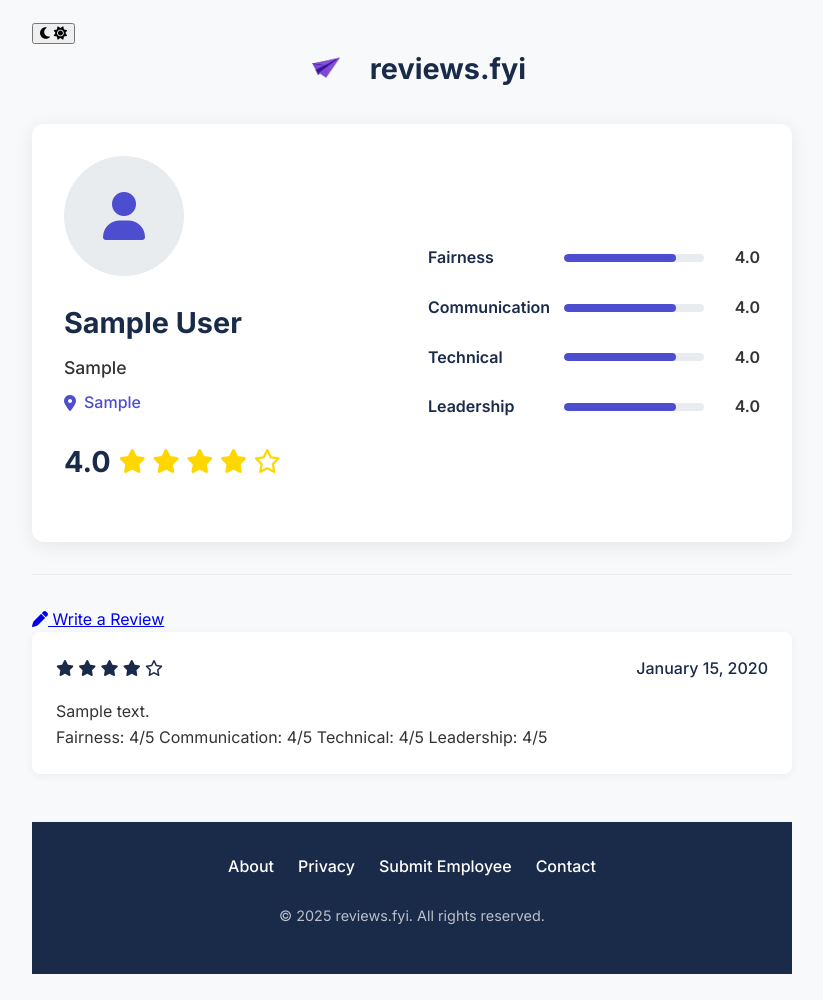
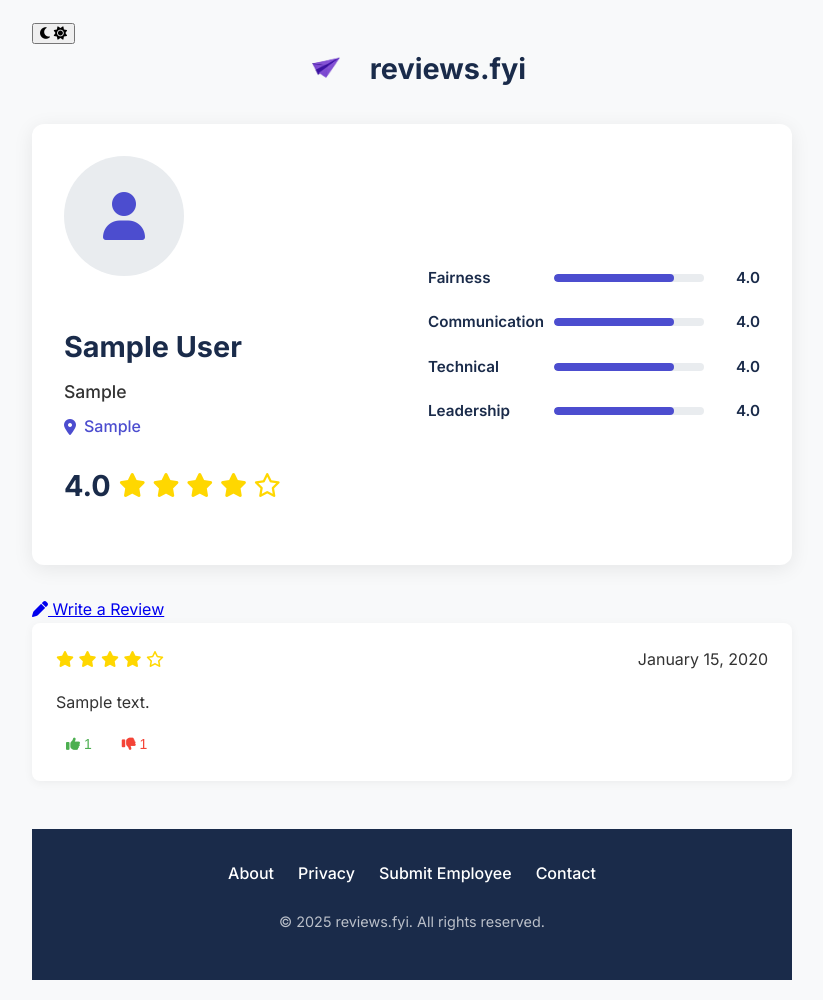
Before and after one commit to mominjafri/reviews.fyi, a Flask app: page /employee/1 in a window 1280 px wide. Shown: the whole page, without its empty margins (228-1051 px from the left). Before the commit the page ends 974 px from the top, so only its background shows below. Run offline with Flask 3, Linux system fonts and the light colour scheme; tables that the repository leaves empty hold one stand-in row (values such as "Sample post"); parts of the project's set-up code (start-up, migrations or seed data) failed here and were passed over.

Commit message:
Employee page working

```diff
--- a/app.py
+++ b/app.py
@@ -78,7 +78,6 @@ def employee(employee_id):
                          employee=employee,
                          reviews=reviews,
                          avg_ratings=avg_ratings)
-
 # Add these imports at the top
 from models import db, Employee, Review
 from sqlalchemy import or_
@@ -161,6 +160,17 @@ def submit_review():
     return redirect(url_for('employee', employee_id=employee.id))
 
 
+@app.route('/vote/<int:review_id>/<vote_type>', methods=['POST'])
+def vote(review_id, vote_type):
+    review = Review.query.get_or_404(review_id)
+    if vote_type == 'up':
+        review.upvotes += 1
+    elif vote_type == 'down':
+        review.downvotes += 1
+    db.session.commit()
+    return redirect(url_for('employee', employee_id=review.employee_id))
+
+
 @app.route("/thank-you")
 def thank_you():
     return render_template("submit.html")
--- a/models.py
+++ b/models.py
@@ -27,3 +27,5 @@ class Review(db.Model):
     leadership_rating = db.Column(db.Integer)
     review_text = db.Column(db.Text, nullable=False)
     created_at = db.Column(db.DateTime, default=datetime.utcnow)
+    upvotes = db.Column(db.Integer, default=0)
+    downvotes = db.Column(db.Integer, default=0)
--- a/static/css/employee-style.css
+++ b/static/css/employee-style.css
@@ -8,6 +8,7 @@
     --text-dark: #333333;
     --star-active: #FFD700;
     --star-inactive: #e9ecef;
+    --card-bg: var(--white);
 }
 
 body {
@@ -61,20 +62,20 @@ h1 {
     box-shadow: 0 4px 20px rgba(0, 0, 0, 0.08);
     display: flex;
     gap: 2rem;
-    align-items: center; /* This ensures both sides are vertically centered */
-    min-height: 300px; /* Gives consistent height for centering */
+    align-items: center;
 }
 
 .employee-left {
     flex: 1;
+    display: flex;
+    flex-direction: column;
 }
 
 .employee-right {
     flex: 1;
     display: flex;
     flex-direction: column;
-    justify-content: center; /* Centers content vertically */
-    height: 100%; /* Takes full height of parent */
+    justify-content: center;
 }
 
 .employee-photo {
@@ -134,33 +135,23 @@ h1 {
     font-size: 1.5rem;
 }
 
-.rating-bars-container {
-    display: flex;
-    flex-direction: column;
-    justify-content: center;
-    height: 100%;
-}
-
 .rating-bars {
     display: flex;
     flex-direction: column;
-    gap: 1.5rem; /* Slightly more spacing */
-    width: 100%;
+    gap: 1.25rem;
 }
 
 .rating-bar {
     display: flex;
     align-items: center;
     gap: 1rem;
-    width: 100%;
 }
 
-
-
 .rating-label {
-    width: 120px;
+    width: 110px;
     font-weight: 600;
     color: var(--dark-blue);
+    font-size: 0.95rem;
 }
 
 .bar-container {
@@ -182,6 +173,8 @@ h1 {
     width: 40px;
     text-align: right;
     font-weight: 600;
+    color: var(--dark-blue);
+    font-size: 0.95rem;
 }
 
 /* Review Content Styles */
@@ -193,11 +186,18 @@ hr.divider {
 }
 
 .review-card {
-    background-color: var(--white);
+    background-color: var(--card-bg);
     border-radius: 8px;
     padding: 1.5rem;
     margin-bottom: 1.5rem;
     box-shadow: 0 2px 10px rgba(0, 0, 0, 0.05);
+}
+
+.review-header {
+    display: flex;
+    justify-content: space-between;
+    align-items: center;
+    margin-bottom: 1rem;
 }
 
 .review-meta {
@@ -210,6 +210,34 @@ hr.divider {
 
 .review-content {
     line-height: 1.7;
+}
+
+.review-rating {
+    color: var(--star-active);
+}
+
+.review-votes {
+    display: flex;
+    gap: 10px;
+    margin-top: 15px;
+}
+
+.vote-btn {
+    border: none;
+    background: none;
+    cursor: pointer;
+    font-size: 14px;
+    padding: 5px 10px;
+    border-radius: 4px;
+    transition: all 0.2s;
+}
+
+.upvote {
+    color: #4CAF50;
+}
+
+.downvote {
+    color: #F44336;
 }
 
 /* Footer Styles */
--- a/templates/employee.html
+++ b/templates/employee.html
@@ -51,7 +51,6 @@
                     {% endif %}
                 </div>
 
-                {% if avg_ratings %}
                 <div class="employee-right">
                     <div class="rating-bars">
                         <div class="rating-bar">
@@ -84,25 +83,20 @@
                         </div>
                     </div>
                 </div>
-                {% endif %}
             </div>
 
-            <hr class="divider">
-
             <div class="write-review-section">
-                {% if employee %}
                 <a href="{{ url_for('write_existing', employee_id=employee.id) }}" class="write-review-btn">
                     <i class="fas fa-pen"></i> Write a Review
                 </a>
-                {% endif %}
             </div>
 
             <div class="reviews-container">
                 {% if reviews %}
                     {% for review in reviews %}
                     <div class="review-card">
-                        <div class="review-meta">
-                            <span class="review-stars">
+                        <div class="review-header">
+                            <div class="review-rating">
                                 {% for i in range(5) %}
                                     {% if i < review.overall_rating %}
                                         <i class="fas fa-star"></i>
@@ -110,50 +104,34 @@
                                         <i class="far fa-star"></i>
                                     {% endif %}
                                 {% endfor %}
-                            </span>
+                            </div>
                             <span class="review-date">{{ review.created_at.strftime('%B %d, %Y') }}</span>
                         </div>
+
                         <div class="review-content">
                             {{ review.review_text }}
                         </div>
-                        {% if review.fairness_rating or review.communication_rating or review.respect_rating %}
-                        <div class="review-ratings">
-                            {% if review.fairness_rating %}
-                            <span class="mini-rating">
-                                <span>Fairness:</span>
-                                {{ review.fairness_rating }}/5
-                            </span>
-                            {% endif %}
-                            {% if review.communication_rating %}
-                            <span class="mini-rating">
-                                <span>Communication:</span>
-                                {{ review.communication_rating }}/5
-                            </span>
-                            {% endif %}
-                            {% if review.technical_rating %}
-                            <span class="mini-rating">
-                                <span>Technical:</span>
-                                {{ review.technical_rating }}/5
-                            </span>
-                            {% endif %}
-                            {% if review.leadership_rating %}
-                            <span class="mini-rating">
-                                <span>Leadership:</span>
-                                {{ review.leadership_rating }}/5
-                            </span>
-                            {% endif %}
+
+                        <div class="review-votes">
+                            <form method="POST" action="{{ url_for('vote', review_id=review.id, vote_type='up') }}">
+                                <button type="submit" class="vote-btn upvote">
+                                    <i class="fas fa-thumbs-up"></i> {{ review.upvotes }}
+                                </button>
+                            </form>
+                            <form method="POST" action="{{ url_for('vote', review_id=review.id, vote_type='down') }}">
+                                <button type="submit" class="vote-btn downvote">
+                                    <i class="fas fa-thumbs-down"></i> {{ review.downvotes }}
+                                </button>
+                            </form>
                         </div>
-                        {% endif %}
                     </div>
                     {% endfor %}
                 {% else %}
                     <div class="no-reviews">
                         <p>No reviews yet for this employee.</p>
-                    {% if employee %}
                         <a href="{{ url_for('write_existing', employee_id=employee.id) }}" class="write-first-review">
                             Be the first to review
                         </a>
-                    {% endif %}
                     </div>
                 {% endif %}
             </div>
```
Also changed, not shown: other parts of static/css/employee-style.css (+38 -0 lines). Lines whose indentation alone changed are shown as unchanged.
